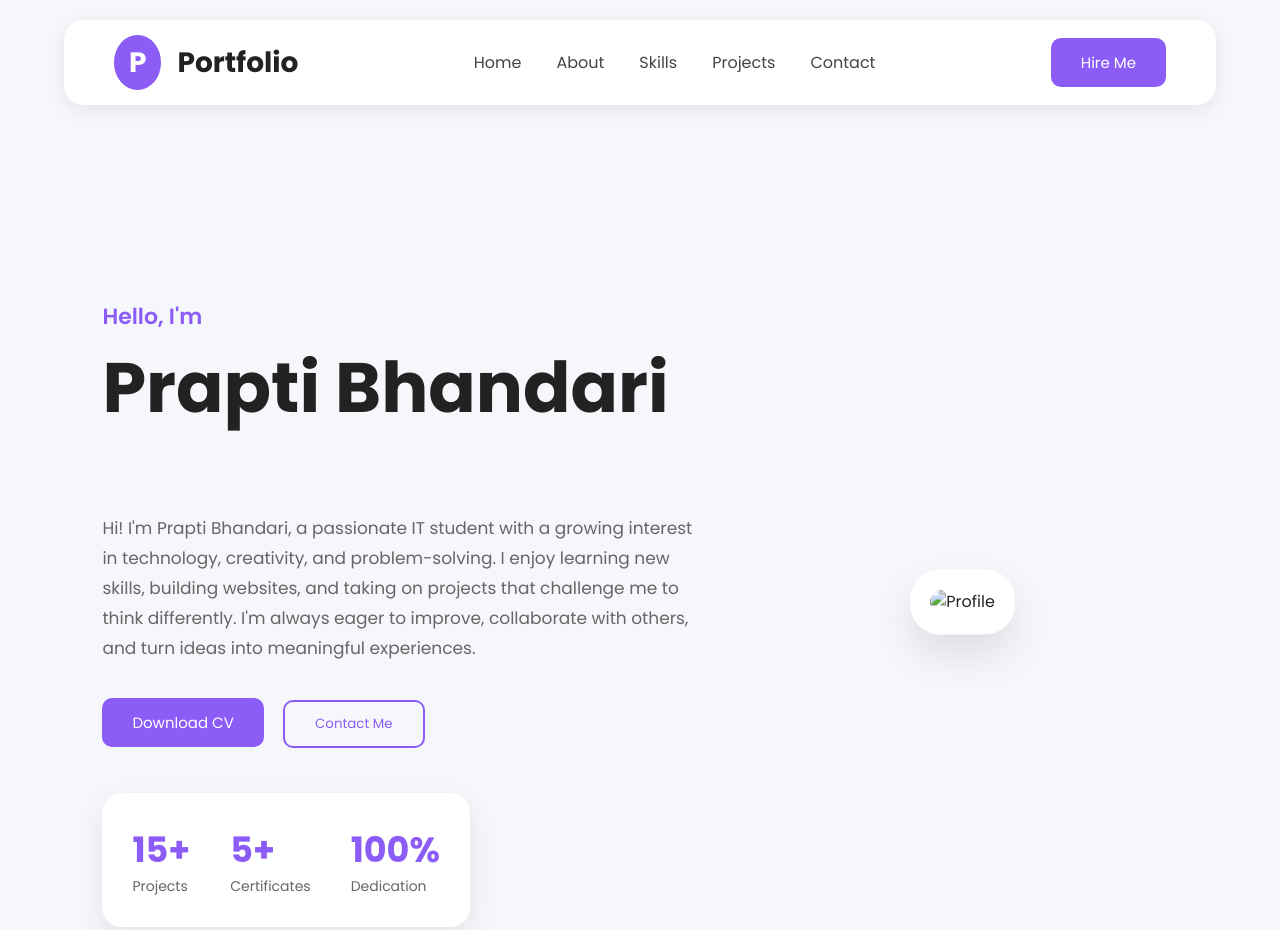
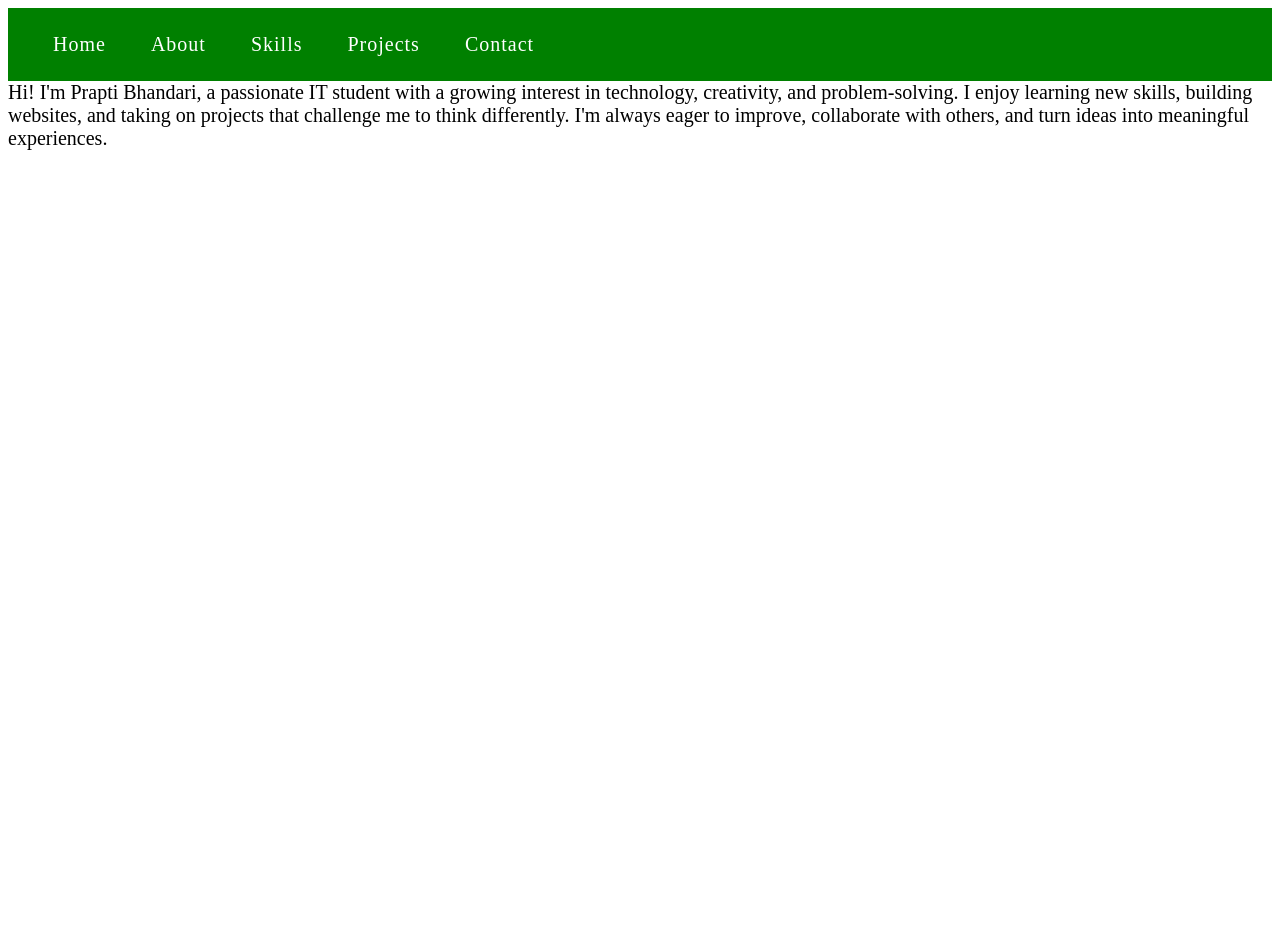
Before and after one commit to prapti959/myportfolio, a plain HTML site: page index.html in a window 1280 px wide. Shown: the top 930 px of the page. After the commit the page ends 800 px from the top, so only its background shows below. Drawn offline with Linux system fonts and the light colour scheme; a script that the page names is missing.

Commit message:
Revised css

```diff
--- a/index.html
+++ b/index.html
@@ -2,18 +2,8 @@
 <html lang="en">
 
 <head>
-    <meta charset="UTF-8">
-    <meta name="viewport" content="width=device-width, initial-scale=1.0">
-
-    <title>Portfolio</title>
-
     <link rel="stylesheet" href="style.css">
 
-    <link href="https://fonts.googleapis.com/css2?family=Poppins:wght@300;400;500;600;700&display=swap"
-        rel="stylesheet">
-
-    <link rel="stylesheet"
-        href="https://cdnjs.cloudflare.com/ajax/libs/font-awesome/6.5.2/css/all.min.css">
 </head>
 
 <body>
@@ -22,89 +12,28 @@
 
     <header>
 
-        <div class="logo">
-            <span>P</span> Portfolio
-        </div>
+        <div class="nav-bar">
 
-        <nav>
+            <ul>
+                <li><a href="./index.html">Home</a></li>
+                <li><a href="#">About</a></li>
+                <li><a href="./skills.html">Skills</a></li>
+                <li> <a href="#">Projects</a> </li>
+                <li><a href="#">Contact</a></li>
 
-            <a href="#">Home</a>
-            <a href="#">About</a>
-            <a href="#">Skills</a>
-            <a href="#">Projects</a>
-            <a href="#">Contact</a>
 
-        </nav>
+            </ul>
 
-        <button class="btn">Hire Me</button>
+</div>
 
-        <div class="menu">
-            <i class="fa-solid fa-bars"></i>
-        </div>
 
     </header>
 
 
-    <section class="MAIN">
-
-        <div class="MAIN-text">
-
-            <p class="small">Hello, I'm</p>
-
-            <h1>Prapti Bhandari</h1>
-
-            <h2><span id="typing"></span></h2>
-
-            <p class="description">
 
                 Hi! I'm Prapti Bhandari, a passionate IT student with a growing interest in technology, creativity, and problem-solving. I enjoy learning new skills, building websites, and taking on projects that challenge me to think differently. I'm always eager to improve, collaborate with others, and turn ideas into meaningful experiences.
 
-            </p>
 
-            <div class="buttons">
-
-                <button class="btn">
-                    Download CV
-                </button>
-
-                <button class="btn-outline">
-                    Contact Me
-                </button>
-
-            </div>
-
-            <div class="stats">
-
-                <div>
-                    <h3>15+</h3>
-                    <p>Projects</p>
-                </div>
-
-                <div>
-                    <h3>5+</h3>
-                    <p>Certificates</p>
-                </div>
-
-                <div>
-                    <h3>100%</h3>
-                    <p>Dedication</p>
-                </div>
-
-            </div>
-
-        </div>
-
-        <div class="image">
-
-            <div class="image-card">
-
-                <img src="images/profile.png" alt="Profile">
-
-            </div>
-
-        </div>
-
-    </section>
 
 <script src="script.js"></script>
 
--- a/style.css
+++ b/style.css
@@ -1,378 +1,28 @@
 *{
-margin:0;
-padding:0;
-box-sizing:border-box;
-font-family:Poppins,sans-serif;
+    font-size: 20px;
 }
 
-body{
+.nav-bar{
+    background-color: green;
+    padding: 5px;
+}
 
-background:#f5f7fb;
-color:#222;
-overflow-x:hidden;
+.nav-bar ul{
+
+display:flex;
+gap:45px;
+list-style: none;
 
 }
 
-/* Navbar */
 
-header{
-
-position:fixed;
-top:20px;
-left:50%;
-transform:translateX(-50%);
-width:90%;
-
-display:flex;
-justify-content:space-between;
-align-items:center;
-
-padding:18px 50px;
-
-background:white;
-
-border-radius:20px;
-
-box-shadow:0 5px 20px rgba(0,0,0,.08);
-
-z-index:1000;
+.nav-bar ul li a{
+    color: white;
+    letter-spacing: 1px;
+    text-decoration: none;
 
 }
-
-.logo{
-
-font-size:28px;
-font-weight:700;
-
+.nav-bar ul li a:hover{
+    padding-bottom: 7px;
+    border-bottom: 2px solid white;
 }
-
-.logo span{
-
-background:#8B5CF6;
-color:white;
-
-padding:8px 15px;
-
-border-radius:50%;
-
-margin-right:10px;
-
-}
-
-nav{
-
-display:flex;
-gap:35px;
-
-}
-
-nav a{
-
-text-decoration:none;
-
-color:#444;
-
-transition:.3s;
-
-}
-
-nav a:hover{
-
-color:#8B5CF6;
-
-}
-
-.btn{
-
-background:#8B5CF6;
-
-color:white;
-
-border:none;
-
-padding:13px 30px;
-
-border-radius:10px;
-
-cursor:pointer;
-
-font-size:15px;
-
-transition:.3s;
-
-}
-
-.btn:hover{
-
-transform:translateY(-3px);
-
-box-shadow:0 15px 25px rgba(139,92,246,.3);
-
-}
-
-.btn-outline{
-
-background:none;
-
-border:2px solid #8B5CF6;
-
-color:#8B5CF6;
-
-padding:12px 30px;
-
-border-radius:10px;
-
-cursor:pointer;
-
-margin-left:15px;
-
-transition:.3s;
-
-}
-
-.btn-outline:hover{
-
-background:#8B5CF6;
-
-color:white;
-
-}
-
-.MAIN{
-
-display:flex;
-
-justify-content:space-between;
-
-align-items:center;
-
-padding:180px 8% 100px;
-margin-top:120px;
-
-}
-
-.MAIN-text{
-
-width:55%;
-
-}
-
-.small{
-
-color:#8B5CF6;
-
-font-weight:600;
-
-font-size:22px;
-
-}
-
-.MAIN h1{
-
-font-size:70px;
-
-margin:15px 0;
-
-line-height:80px;
-
-}
-
-.MAIN h2{
-
-font-size:38px;
-
-margin-bottom:20px;
-
-color:#666;
-
-height:50px;
-
-}
-
-.description{
-
-line-height:30px;
-
-font-size:17px;
-
-color:#666;
-
-margin-bottom:35px;
-
-}
-
-.buttons{
-
-margin-bottom:45px;
-
-}
-
-.stats{
-
-display:flex;
-
-gap:40px;
-
-background:white;
-
-padding:30px;
-
-border-radius:20px;
-
-box-shadow:0 10px 30px rgba(0,0,0,.08);
-
-width:fit-content;
-
-}
-
-.stats h3{
-
-color:#8B5CF6;
-
-font-size:35px;
-
-}
-
-.stats p{
-
-font-size:14px;
-
-color:#666;
-
-}
-
-.image{
-
-width:40%;
-
-display:flex;
-
-justify-content:center;
-
-}
-
-.image-card{
-
-background:white;
-
-padding:20px;
-
-border-radius:30px;
-
-box-shadow:0 20px 40px rgba(0,0,0,.1);
-
-animation:float 3s ease-in-out infinite;
-
-}
-
-.image-card img{
-
-width:100%;
-
-max-width:400px;
-
-border-radius:20px;
-
-display:block;
-
-}
-
-@keyframes float{
-
-0%,100%{
-
-transform:translateY(0);
-
-}
-
-50%{
-
-transform:translateY(-15px);
-
-}
-
-}
-
-.menu{
-
-display:none;
-
-font-size:25px;
-
-cursor:pointer;
-
-}
-
-@media(max-width:900px){
-
-header{
-
-padding:20px;
-
-}
-
-nav{
-
-display:none;
-
-}
-
-.menu{
-
-display:block;
-
-}
-
-.MAIN{
-
-flex-direction:column-reverse;
-
-text-align:center;
-
-padding-top:150px;
-
-}
-
-.MAIN-text{
-
-width:100%;
-
-}
-
-.image{
-
-width:100%;
-
-margin-bottom:50px;
-
-}
-
-.MAIN h1{
-
-font-size:48px;
-
-line-height:55px;
-
-}
-
-.stats{
-
-justify-content:center;
-
-flex-wrap:wrap;
-
-margin:auto;
-
-}
-#skills ul {
-list-style: none;
-display: flex;
-gap: 10px;
-}
-#skills li {
-background: #2c3e50;
-color: white;
-padding: 6px 14px;
-border-radius: 20px;
-}
-}
```
